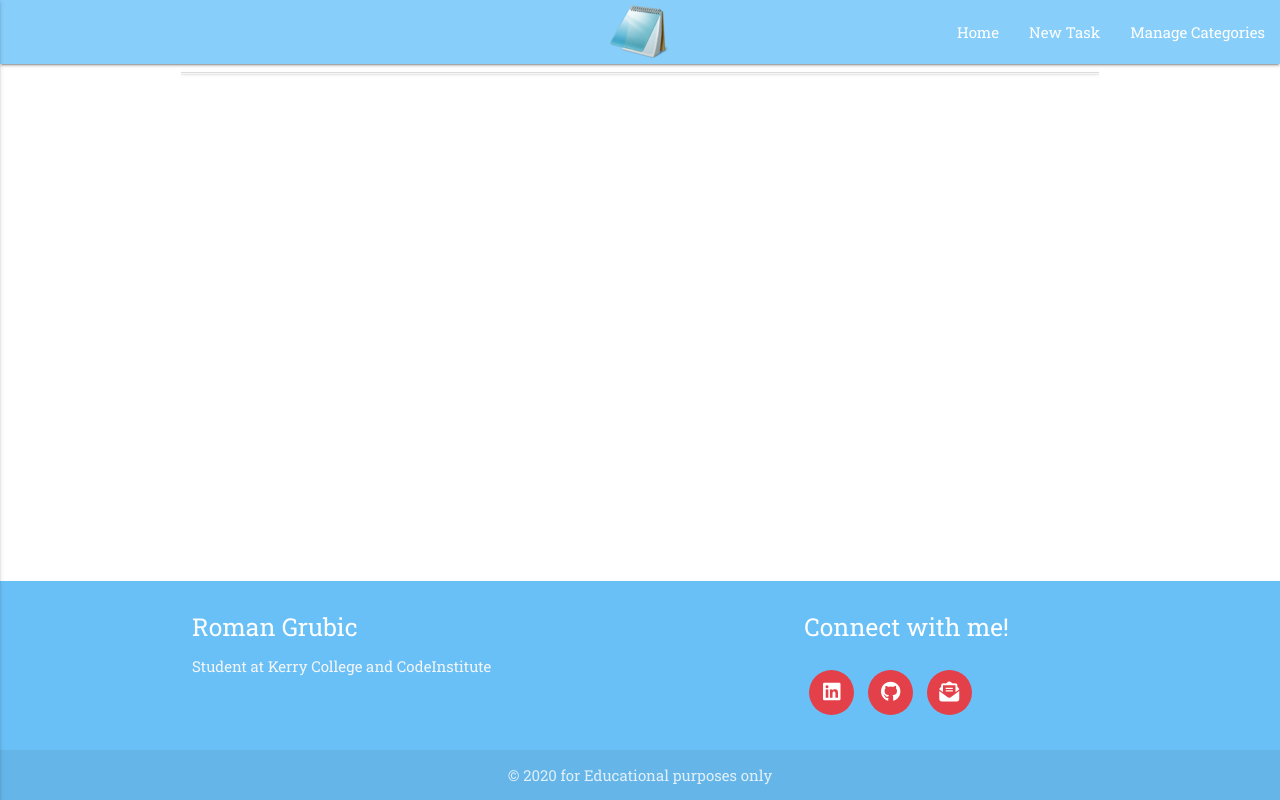
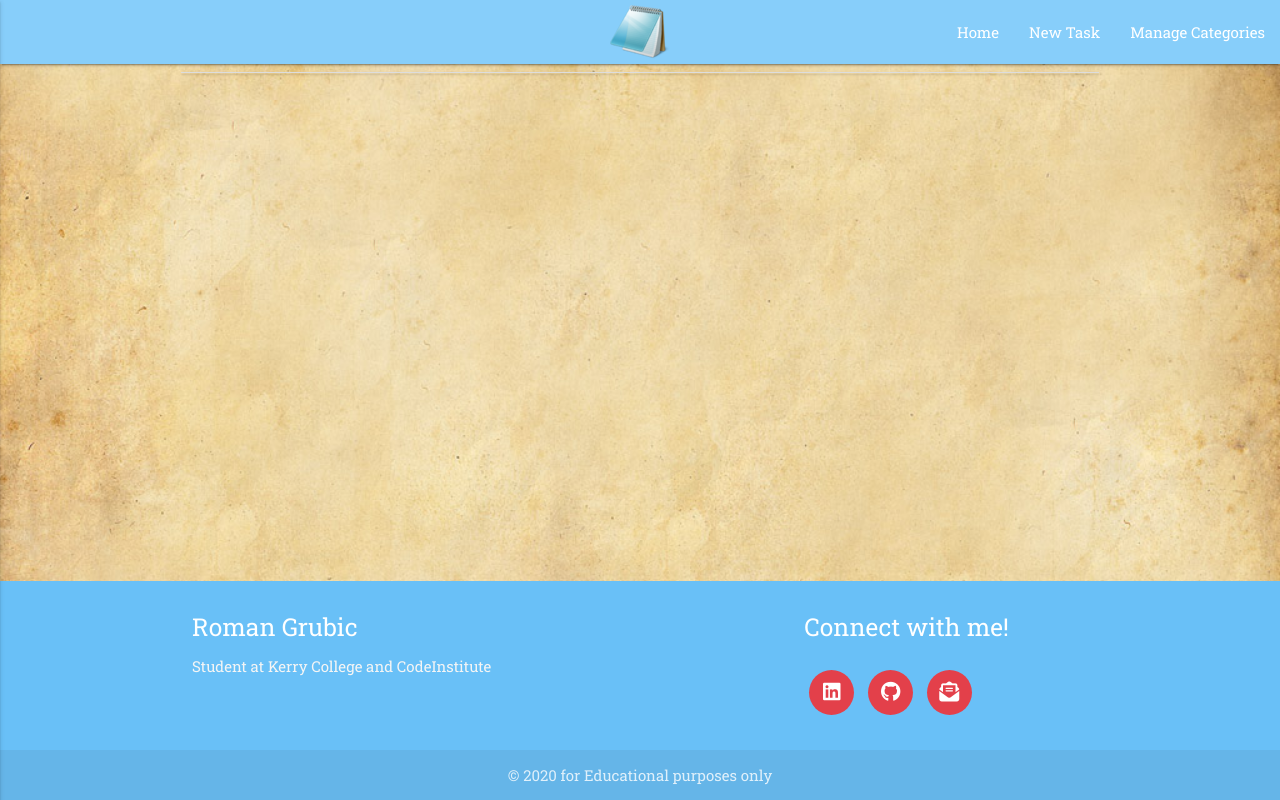
Before and after one commit to romangrubic/task-manager, a Flask app: page / in a window 1280 px wide. Run offline with Flask 2, Linux system fonts and the light colour scheme; data that the repository does not hold is empty; some libraries are stand-ins or nearby versions.

Commit message:
Added background picture.

```diff
--- a/static/css/style.css
+++ b/static/css/style.css
@@ -1,6 +1,11 @@
 @import url('https://fonts.googleapis.com/css?family=Roboto+Slab&display=swap');
 
 body{
+    background-image: url('/static/images/background/paper.jpg');
+    -webkit-background-size: cover;
+    -moz-background-size: cover;
+    -o-background-size: cover;
+    background-size: cover;
     font-family: 'Roboto Slab', serif;
     display: flex;
     min-height: 100vh;
```
Also changed, not shown: static/images/background/paper.jpg (added).
